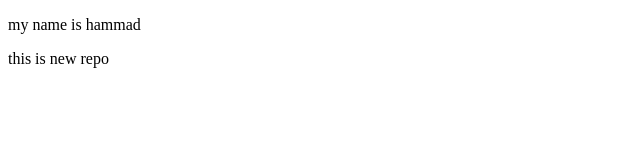
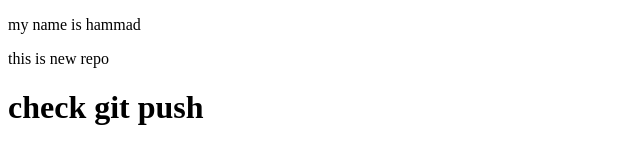
Before and after one commit to Hammadk12345/NewLocalRepo, a plain HTML site: page index.html in a window 1280 px wide. Shown: the whole page, without its empty margins (0-640 px from the left). Drawn offline with Linux system fonts and the light colour scheme.

Commit message:
check git push

```diff
--- a/index.html
+++ b/index.html
@@ -8,5 +8,6 @@
 <body>
     <p>my name is hammad</p>
     <p>this is new repo</p>
+    <h1>check git push</h1>
 </body>
 </html>
```
